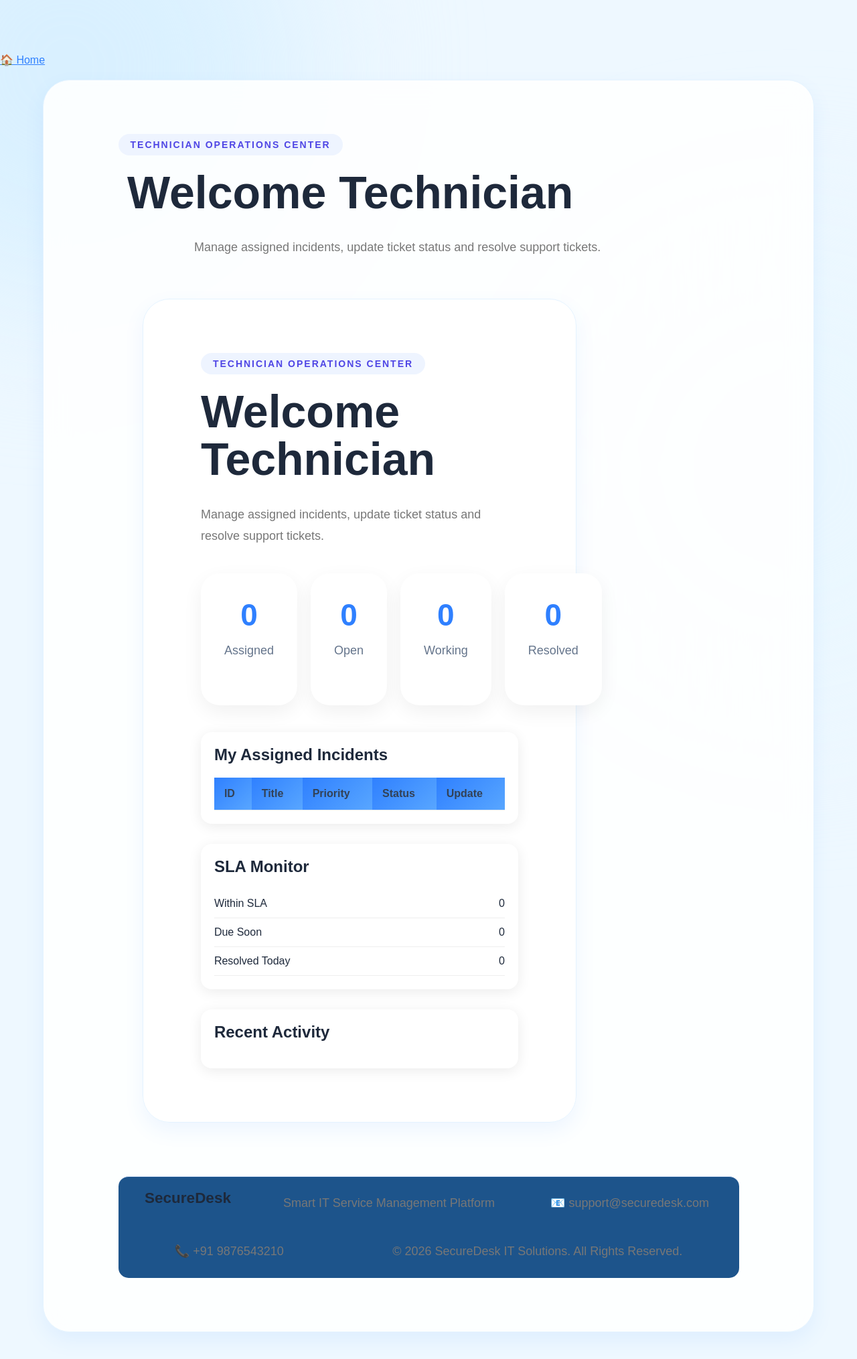
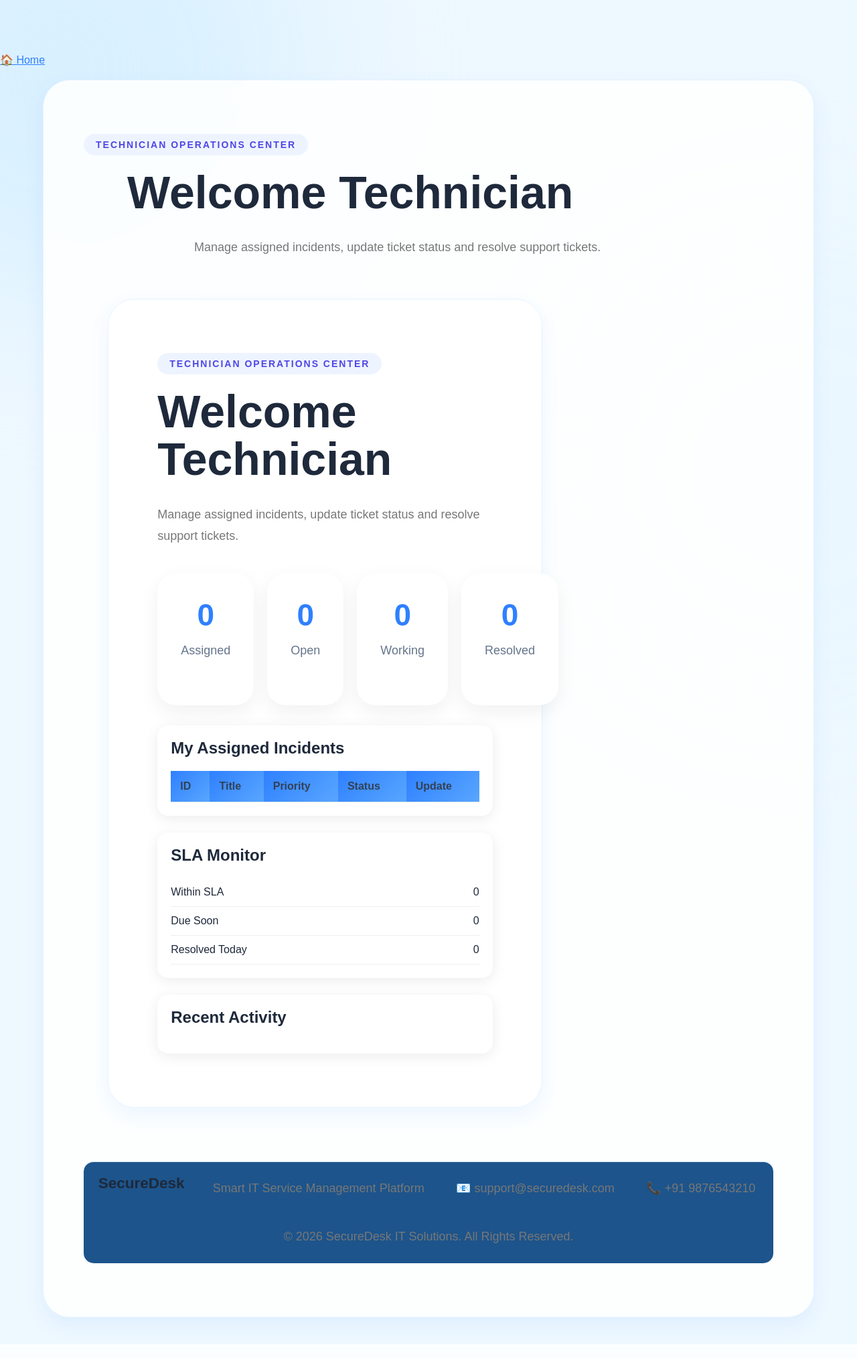
Before and after one commit to TharikaR/Securedesk, a Flask app: page /engineer-dashboard in a window 1280 px wide. Shown: the whole page at 67% size. After the commit the page ends 2007 px from the top, so only its background shows below. Run offline with Flask 3, Linux system fonts and the light colour scheme; a user stored in the database is signed in; data comes from the database, SQL or seed files in the repository; lists and menus that the app fills with data are empty.

Commit message:
Fixed technician dashboard layout

```diff
--- a/static/style.css
+++ b/static/style.css
@@ -2875,3 +2875,55 @@
 }
 
 }
+/* ===========================
+   Technician Dashboard Layout
+=========================== */
+
+.engineer-wrapper{
+    width:95%;
+    max-width:1400px;
+    margin:40px auto;
+}
+
+.engineer-container{
+    width:100%;
+}
+
+.stats-grid{
+    display:grid;
+    grid-template-columns:repeat(4,1fr);
+    gap:20px;
+    margin-bottom:30px;
+}
+
+.dashboard-card{
+    width:100%;
+    margin-bottom:25px;
+}
+
+.ticket-table{
+    width:100%;
+    border-collapse:collapse;
+}
+
+.ticket-table th,
+.ticket-table td{
+    padding:14px;
+    text-align:left;
+}
+
+@media (max-width:900px){
+
+.stats-grid{
+grid-template-columns:repeat(2,1fr);
+}
+
+}
+
+@media (max-width:600px){
+
+.stats-grid{
+grid-template-columns:1fr;
+}
+
+}
--- a/templates/engineer_dashboard.html
+++ b/templates/engineer_dashboard.html
@@ -44,6 +44,7 @@
 
 <div class="hero">
 
+<div class="engineer-wrapper">
 <div class="engineer-container">
 
 <div class="dashboard-badge">
@@ -232,6 +233,7 @@
 </div>
 
 </div>
+</div>
 <footer class="footer">
 
     <h2>SecureDesk</h2>
```
